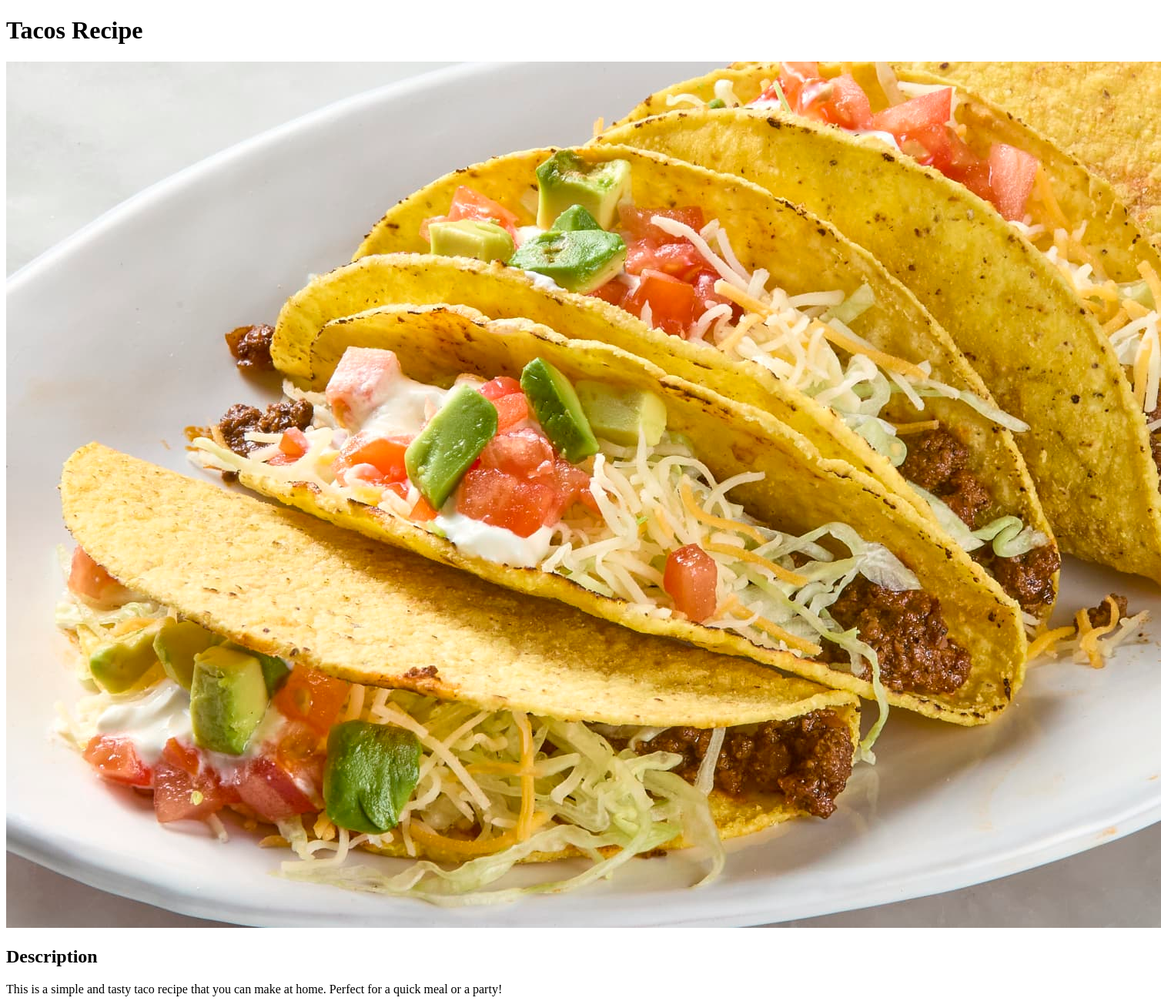
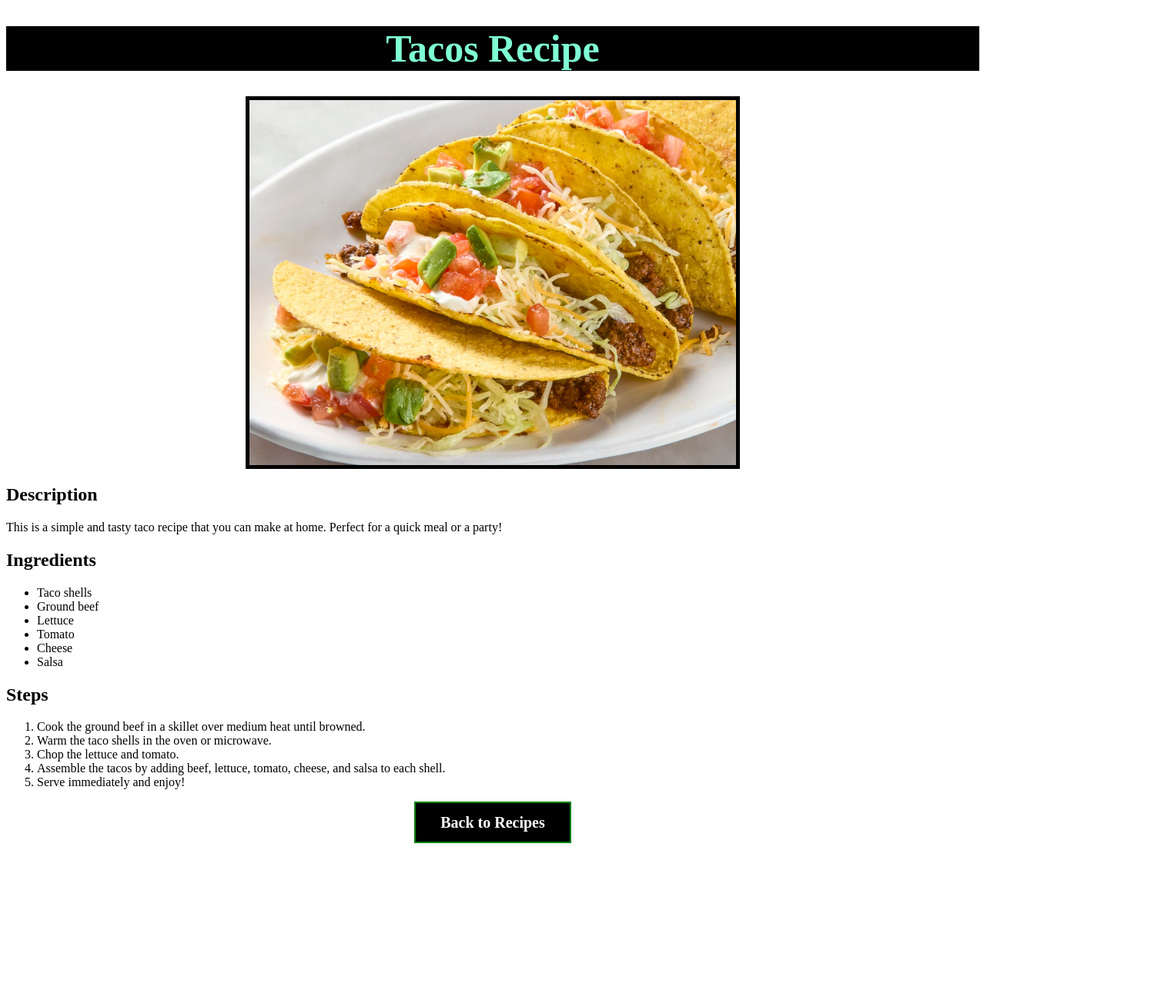
Before and after one commit to VanJ21/odin-recipes, a plain HTML site: page recipes/tacos.html in a window 1280 px wide. Shown: the top 1300 px of the page at 77% size, 1508 px wide, since content can reach past the window. After the commit the page ends 1103 px from the top, so only its background shows below. Drawn offline with Linux system fonts and the light colour scheme.

```diff
--- a/recipes/tacos.html
+++ b/recipes/tacos.html
@@ -3,6 +3,7 @@
 <head>
     <meta charset="UTF-8">
     <meta name="viewport" content="width=device-width, initial-scale=1.0">
+    <link rel="stylesheet" href="../style.css">
     <title>Tacos Recipe</title>
 </head>
 <body>
@@ -29,7 +30,7 @@
         <li>Assemble the tacos by adding beef, lettuce, tomato, cheese, and salsa to each shell.</li>
         <li>Serve immediately and enjoy!</li>
     </ol>
-    <a href="../index.html">Back to Recipes</a>
+    <a href="../index.html" class="home">Back to Recipes</a>
 
 </body>
 </html>
--- /dev/null
+++ b/style.css
@@ -0,0 +1,28 @@
+h1 {
+    font-size: 50px;
+    color: aquamarine;
+    text-align: center;
+    background-color: black;
+}
+
+img {
+    display: block;
+    width: 50%;
+    height: 50%;
+    margin: auto;
+    border: black 5px solid;
+}
+
+.home {
+    display: block;
+    width: 200px;
+    line-height: 50px;
+    margin: auto;
+    border: green 2px solid;
+    text-align: center;
+    background-color: black;
+    color: white;
+    text-decoration: none;
+    font-size: 20px;
+    font-weight: bold;
+}
```
Also changed, not shown: index.html (+3 -0 lines), javascript.js (added, +18 -0 lines), recipes/lasagna.html (+1 -0 lines), recipes/pasta.html (+1 -0 lines).
